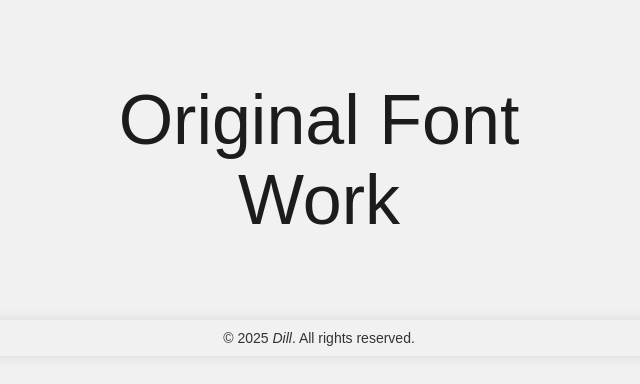
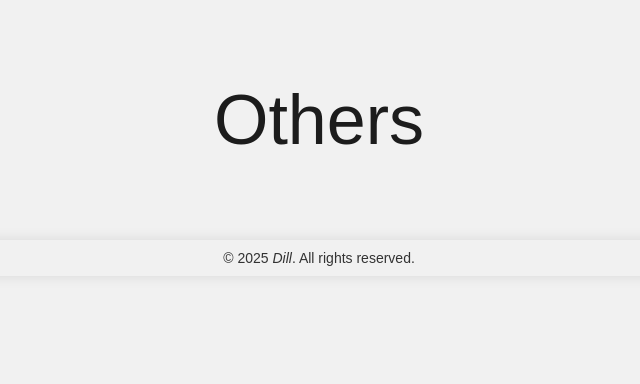
Before and after one commit to justdill/others, a plain HTML site: page index.html in a window 1280 px wide. Shown: the whole page, without its empty margins (321-961 px from the left). Drawn offline with Linux system fonts and the light colour scheme; a web font is replaced by a local one.

Commit message:
Update index.html

```diff
--- a/index.html
+++ b/index.html
@@ -3,14 +3,14 @@
 <head>
   <meta charset="UTF-8">
   <meta name="viewport" content="width=device-width, initial-scale=1.0">
-  <title>Dill works</title>
+  <title>Others</title>
   <link rel="stylesheet" href="stylesheet.css">
   <link href="fonts/Richy.otf" rel="stylesheet">
   <link href="fonts/Bellefair-Regular.ttf" rel="stylesheet">
 </head>
 <body>
 
-  <h1 class="site-title">Original Font Work</h1>
+  <h1 class="site-title">Others</h1>
   <footer class="footer">
     © 2025 <span class="richy">Dill</span>. All rights reserved.
   </footer>
```
